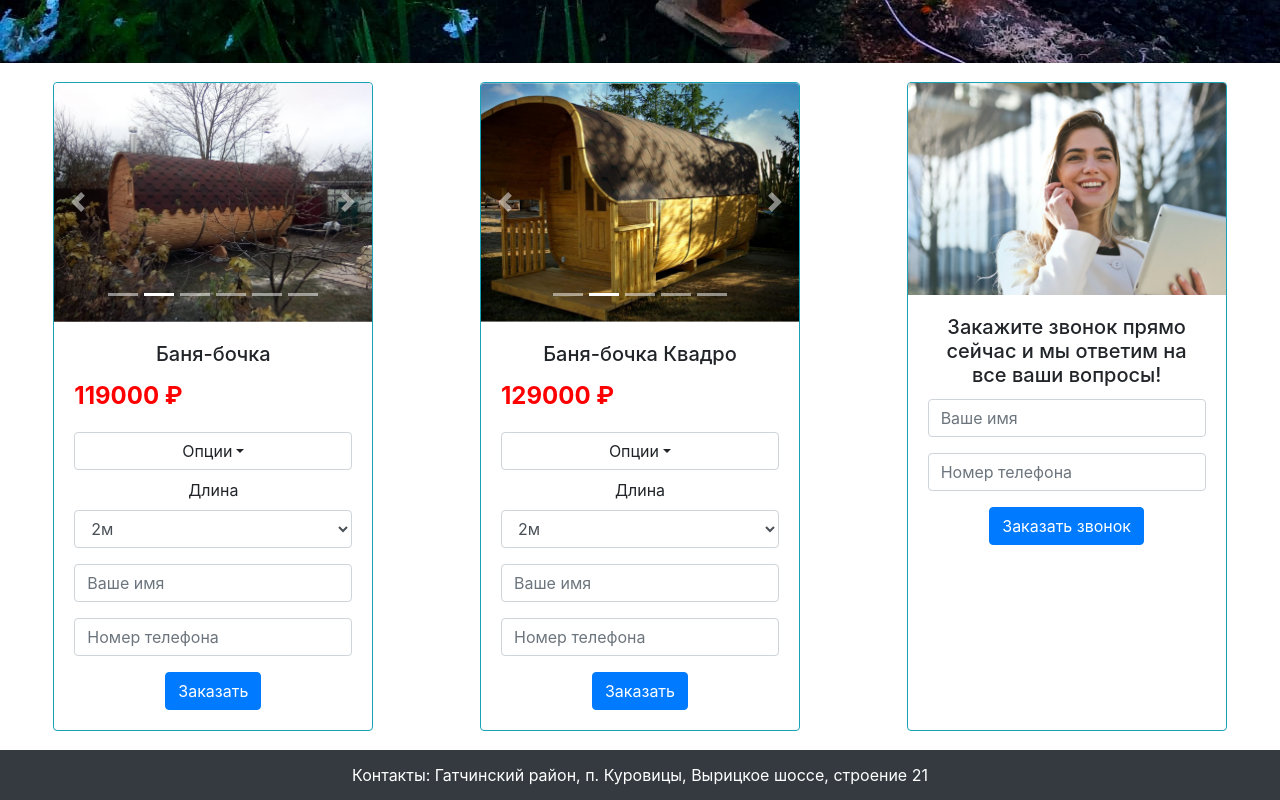
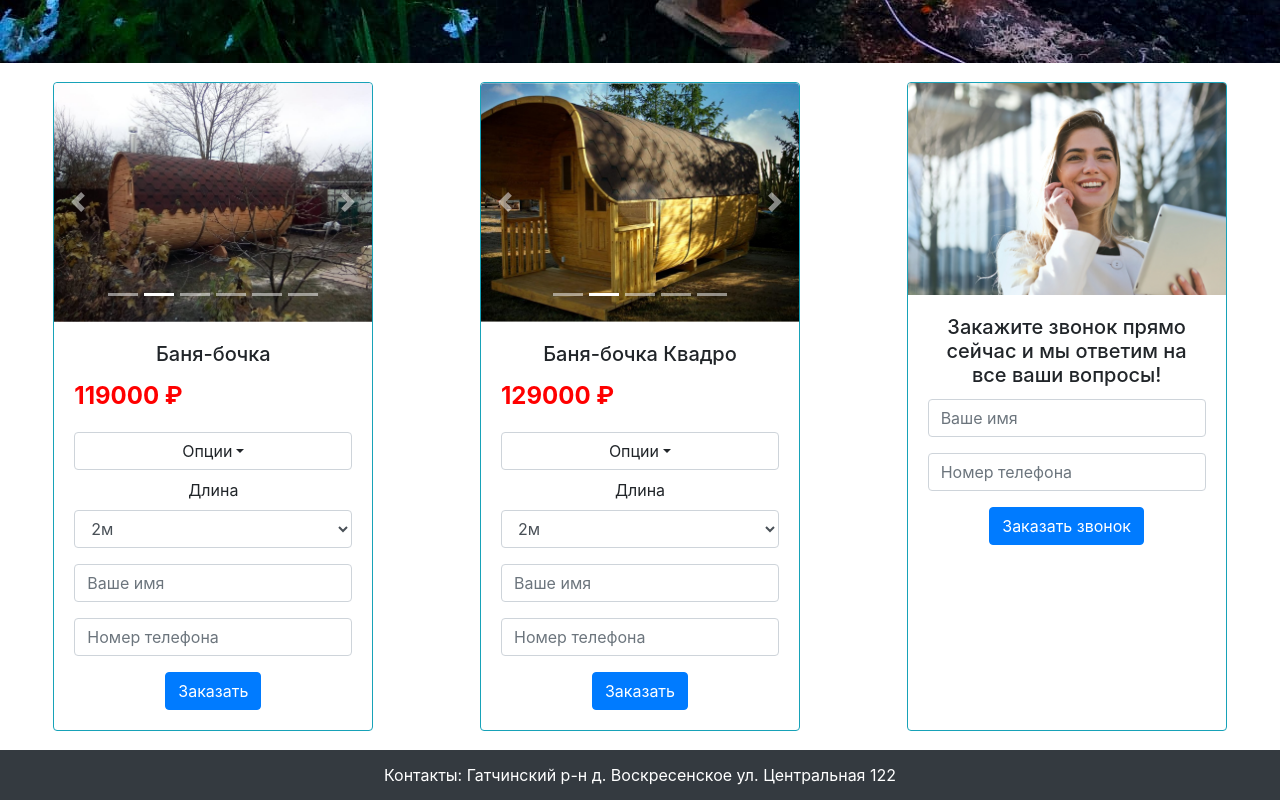
Before and after one commit to DGRTF/bochcarev, a React (Create React App) app: page / in a window 1280 px wide. Shown: the part 913-1713 px from the top of the page. Built offline with nearby package versions, Linux system fonts and the light colour scheme.

Commit message:
Change addres

```diff
--- a/src/components/Footer/Footer.tsx
+++ b/src/components/Footer/Footer.tsx
@@ -7,7 +7,7 @@ export default class Footer extends Component {
       <footer className='footer'>
         <div className='footer__text-container'>
           <span>
-            Контакты: Гатчинский район, п. Куровицы, Вырицкое шоссе, строение 21
+            Контакты: Гатчинский р-н д. Воскресенское ул. Центральная 122
           </span>
         </div>
       </footer>
```
